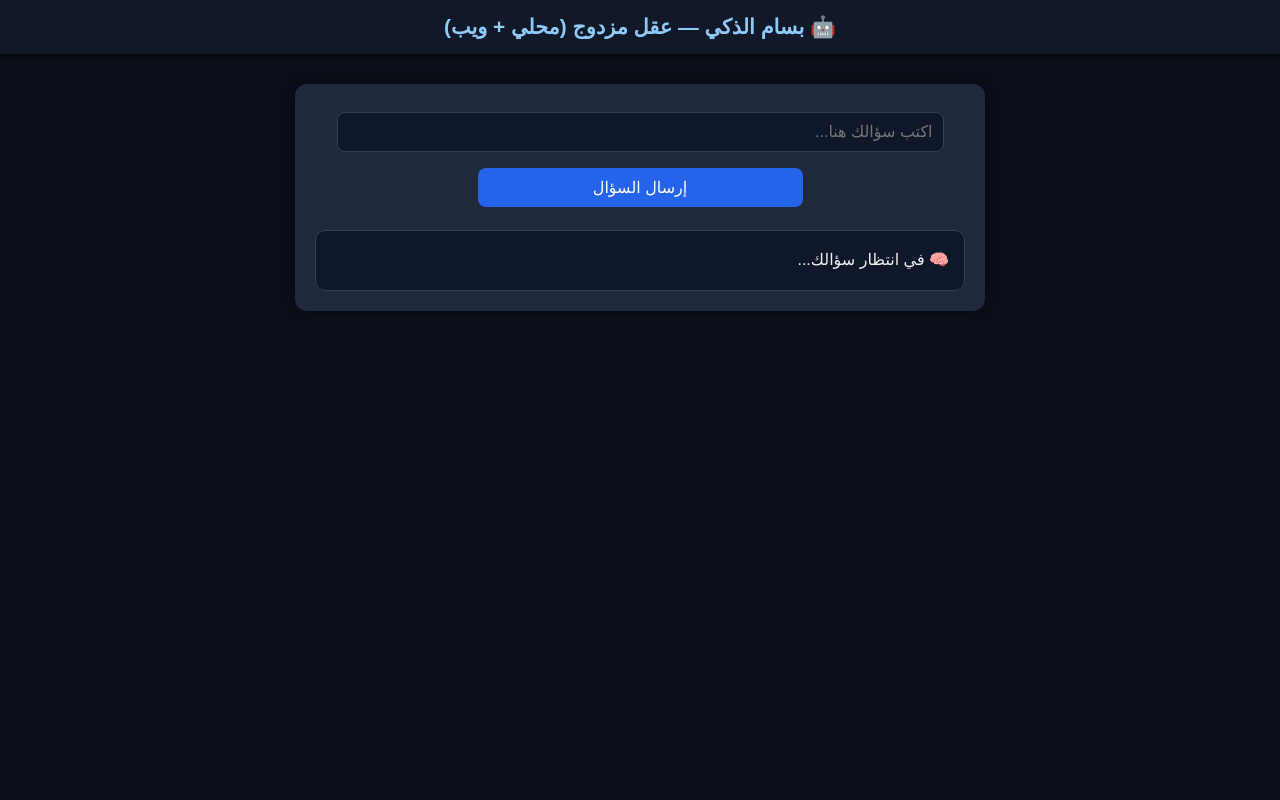
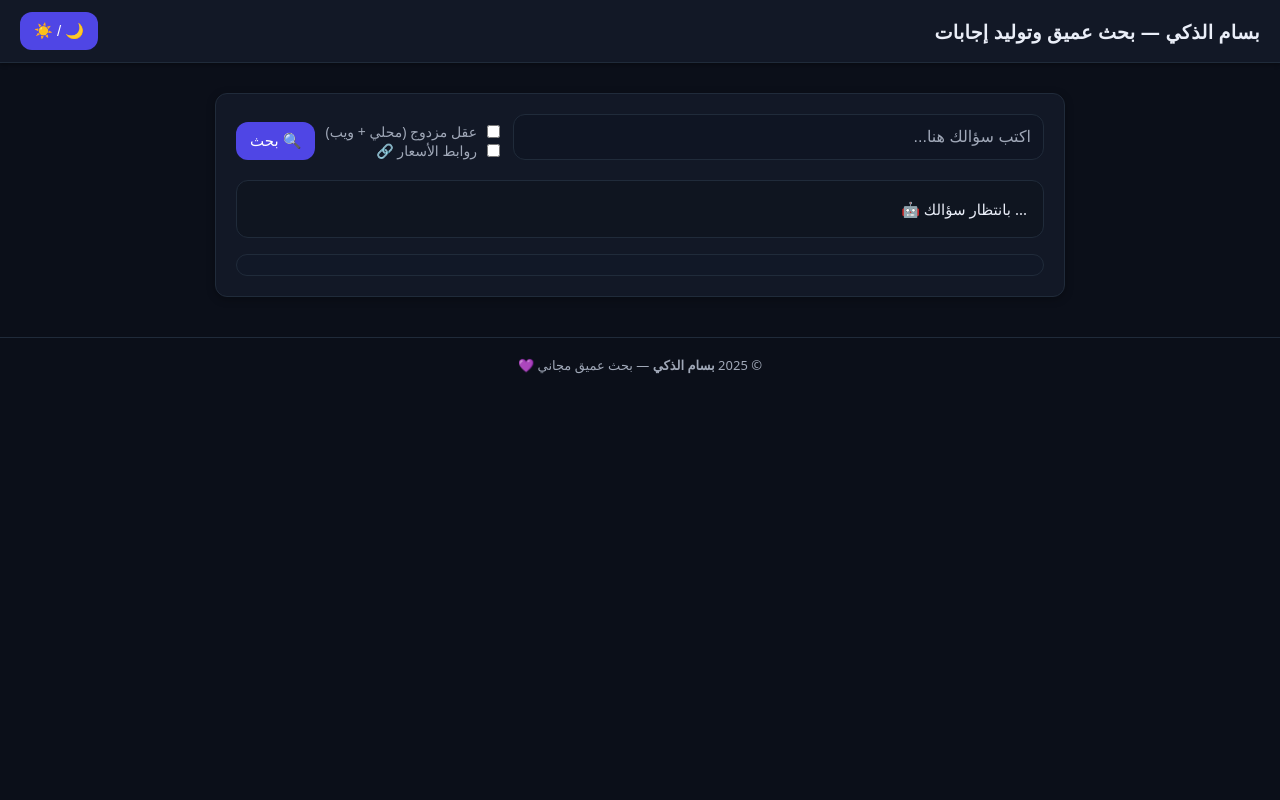
Before and after one commit to bassam-st/bassam-brain, a Python web app: template templates/index.html in a window 1280 px wide. Run offline with Jinja, Linux system fonts and the light colour scheme; the template is opened without the code that fills it, so the values that code supplies are empty.

Commit message:
Update index.html

```diff
--- a/templates/index.html
+++ b/templates/index.html
@@ -3,121 +3,145 @@
 <head>
   <meta charset="utf-8"/>
   <meta name="viewport" content="width=device-width, initial-scale=1"/>
-  <title>بسام الذكي — عقل مزدوج 🔍🤖</title>
-  <style>
-    body {
-      font-family: "Cairo", sans-serif;
-      background: #0b0f19;
-      color: #f0f0f0;
-      margin: 0;
-      padding: 0;
-      text-align: center;
+  <title>بسام الذكي – بحث عميق وتوليد إجابات ذكية</title>
+
+  <!-- PWA -->
+  <link rel="manifest" href="/static/pwa/manifest.json">
+  <meta name="theme-color" content="#0b0f19"/>
+
+  <!-- CSS -->
+  <link rel="stylesheet" href="/static/style.css"/>
+
+  <script>
+    // الوضع الليلي/النهاري
+    function toggleTheme() {
+      const toLight = document.body.classList.toggle("light");
+      localStorage.setItem("theme", toLight ? "light" : "dark");
     }
-    header {
-      background: #111827;
-      padding: 15px;
-      font-size: 1.3em;
-      font-weight: bold;
-      color: #90caf9;
-      box-shadow: 0 0 8px #000;
-    }
-    main {
-      max-width: 650px;
-      margin: 30px auto;
-      padding: 20px;
-      background: #1e293b;
-      border-radius: 12px;
-      box-shadow: 0 0 12px rgba(0,0,0,0.5);
-    }
-    input, button {
-      font-size: 1em;
-      padding: 10px;
-      margin: 8px 0;
-      border-radius: 8px;
-      border: none;
-      outline: none;
-    }
-    input {
-      width: 90%;
-      background: #0f172a;
-      color: white;
-      border: 1px solid #334155;
-      text-align: right;
-    }
-    button {
-      background: #2563eb;
-      color: white;
-      cursor: pointer;
-      width: 50%;
-      transition: 0.3s;
-    }
-    button:hover {
-      background: #1d4ed8;
-    }
-    #answer {
-      text-align: right;
-      background: #0f172a;
-      padding: 15px;
-      border-radius: 10px;
-      margin-top: 15px;
-      line-height: 1.8em;
-      border: 1px solid #334155;
-      white-space: pre-wrap;
-    }
-    #links a {
-      color: #90caf9;
-      text-decoration: none;
-    }
-    #links a:hover {
-      text-decoration: underline;
-    }
-  </style>
+    window.onload = () => {
+      const saved = localStorage.getItem("theme");
+      if (saved === "light") document.body.classList.add("light");
+    };
+  </script>
 </head>
+
 <body>
-  <header>🤖 بسام الذكي — عقل مزدوج (محلي + ويب)</header>
+  <header class="top">
+    <h1>بسام الذكي — بحث عميق وتوليد إجابات</h1>
+    <div class="actions">
+      <button id="installBtn" hidden>📲 تثبيت التطبيق</button>
+      <button id="themeBtn" onclick="toggleTheme()">🌙 / ☀️</button>
+    </div>
+  </header>
 
-  <main>
-    <form id="askForm">
-      <input id="q" name="q" placeholder="اكتب سؤالك هنا..." required/>
-      <br>
-      <button type="submit">إرسال السؤال</button>
+  <section class="card">
+    <form id="searchForm" class="row">
+      <input id="q" placeholder="اكتب سؤالك هنا..." required/>
+
+      <div class="row" style="gap:.75rem;flex-wrap:wrap;margin-top:.5rem">
+        <label class="chk">
+          <input type="checkbox" id="dual_mode"/>
+          عقل مزدوج (محلي + ويب)
+        </label>
+
+        <label class="chk">
+          <input type="checkbox" id="want_prices"/>
+          روابط الأسعار 🔗
+        </label>
+      </div>
+
+      <button type="submit" style="margin-top:.5rem">🔍 بحث</button>
     </form>
 
-    <div id="answer">🧠 في انتظار سؤالك...</div>
-    <div id="links"></div>
-  </main>
+    <div id="answer" class="answer-block">... بانتظار سؤالك 🤖</div>
+    <div id="sources"></div>
+  </section>
 
+  <footer>
+    © 2025 <strong>بسام الذكي</strong> — بحث عميق مجاني 💜
+  </footer>
+
+  <!-- وظائف الواجهة -->
   <script>
-    const form = document.getElementById('askForm');
-    const q = document.getElementById('q');
-    const answerDiv = document.getElementById('answer');
-    const linksDiv = document.getElementById('links');
+    async function postJSON(url, data) {
+      const r = await fetch(url, {
+        method: "POST",
+        headers: {"Content-Type": "application/json"},
+        body: JSON.stringify(data)
+      });
+      return r.json();
+    }
+    const el = (id) => document.getElementById(id);
 
-    form.addEventListener('submit', async (e) => {
+    // دمج الإجابتين (المحلية + الويب) بشكل أنيق
+    function mergeDual(local, web) {
+      let out = "";
+      if (local) {
+        out += "🧠 جواب محلي:\n" + local.trim() + "\n\n";
+      }
+      if (web) {
+        out += "🌐 ملخص الويب:\n" + web.trim();
+      }
+      return out || "لم أجد نصًا لأعرضه.";
+    }
+
+    async function doSearch(e){
       e.preventDefault();
-      const question = q.value.trim();
-      if(!question) return;
 
-      answerDiv.textContent = "⏳ جاري التفكير والبحث...";
-      linksDiv.innerHTML = "";
+      const q = el("q").value.trim();
+      const want_prices = el("want_prices").checked;
+      const dual_mode   = el("dual_mode").checked;
+
+      el("answer").textContent = "🔎 جاري البحث...";
+      el("sources").innerHTML = "";
 
       try {
-        const formData = new FormData();
-        formData.append("q", question);
-        const r = await fetch("/ask", { method: "POST", body: formData });
-        const data = await r.json();
+        const res = await postJSON("/search", { q, want_prices, dual_mode });
 
-        if (data.error) {
-          answerDiv.textContent = "⚠️ حدث خطأ: " + data.error;
-          return;
+        if (!res.ok) throw new Error(res.error || "حدث خطأ أثناء البحث");
+
+        // إن كان الظهور “مزدوج”
+        if (dual_mode && (res.local || res.web)) {
+          el("answer").textContent = mergeDual(res.local, res.web);
+        } else {
+          // الوضع العادي (الخادم يعيد answer النهائي)
+          el("answer").innerHTML = (res.answer || "لم أجد إجابة دقيقة 😢")
+            .replace(/\n/g, "<br>");
         }
 
-        answerDiv.textContent = data.answer || "لم يتم العثور على إجابة.";
-        if (data.links && data.links.length > 0) {
-          linksDiv.innerHTML = "<h4>🌐 روابط:</h4>" + data.links.map(u => `<a href="${u}" target="_blank">${u}</a><br>`).join("");
+        // مصادر
+        const links = res.links || res.sources || [];
+        if (links.length){
+          el("sources").innerHTML = links
+            .map(s => `<a href="${s}" target="_blank">🔗 ${s}</a>`)
+            .join("");
         }
       } catch (err) {
-        answerDiv.textContent = "❌ حدث خطأ أثناء الاتصال بالخادم.";
+        el("answer").innerHTML = "❌ فشل في الاتصال أو في معالجة الطلب.";
+        console.error(err);
+      }
+    }
+
+    document.getElementById("searchForm").addEventListener("submit", doSearch);
+  </script>
+
+  <!-- تثبيت PWA -->
+  <script>
+    let deferredPrompt;
+    const installBtn = document.getElementById("installBtn");
+
+    window.addEventListener("beforeinstallprompt", (e) => {
+      e.preventDefault();
+      deferredPrompt = e;
+      installBtn.hidden = false;
+    });
+
+    installBtn.addEventListener("click", async () => {
+      installBtn.hidden = true;
+      if (deferredPrompt) {
+        deferredPrompt.prompt();
+        await deferredPrompt.userChoice;
+        deferredPrompt = null;
       }
     });
   </script>
```
